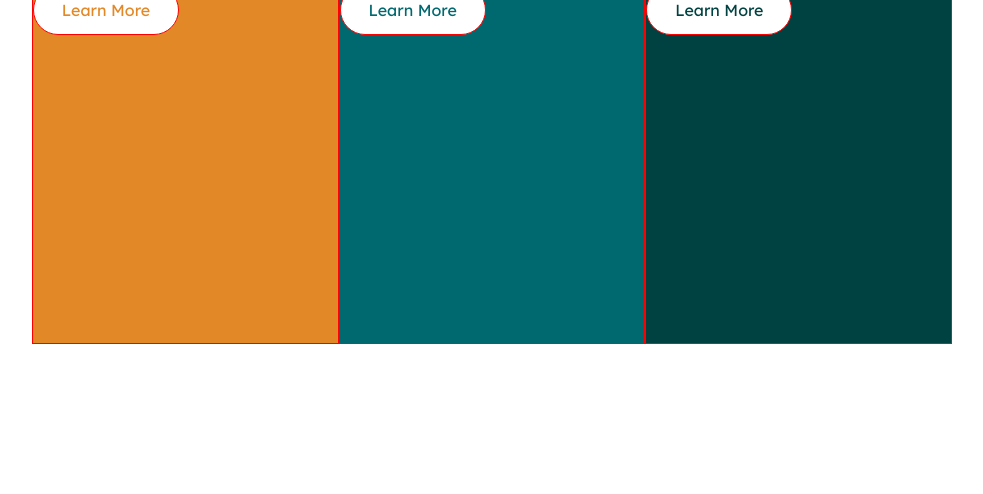
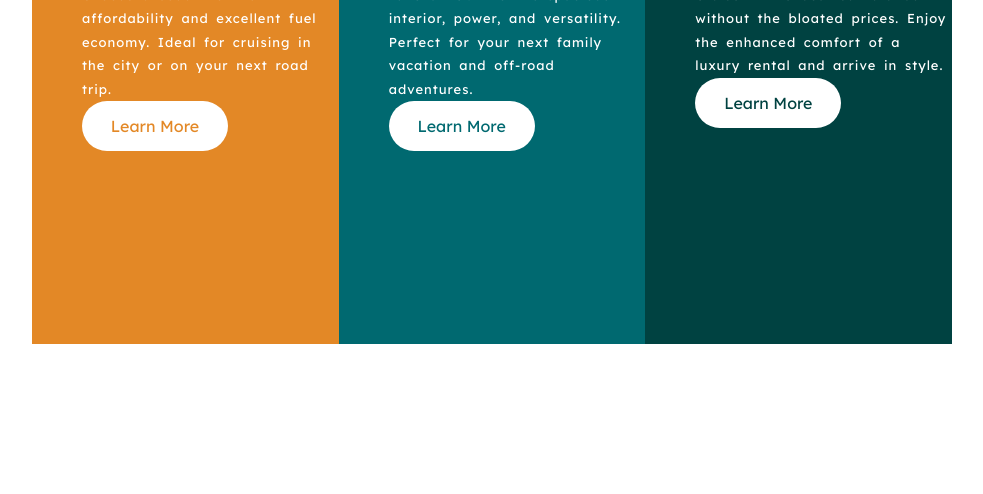
Before and after one commit to airowl/3-column-preview-card-component-main, a plain HTML site: page index.html in a window 1280 px wide. Shown: the part 306-800 px from the top of the page, without its empty margins (148-1131 px from the left). Drawn offline with Linux system fonts and the light colour scheme.

Commit message:
update paragraph

```diff
--- a/css/style.css
+++ b/css/style.css
@@ -26,6 +26,9 @@ h1{
 
 p{
     font-size: 13px;
+    word-spacing: 3px;
+    line-height: 1.8;
+    letter-spacing: 1px;
 }
 
 h1, p, a:visited{
@@ -43,7 +46,6 @@ main{
 }
 
 .big_btn{
-    border: 1px solid red;
     width: 146px;
     height: 50px;
     display: flex;
@@ -55,7 +57,7 @@ main{
 
 .labels{
     width: calc(100% / 3);
-    border: 1px solid red;
+    padding: 48px 0 48px 50px ;
 }
 
 #sedans_label{
```
